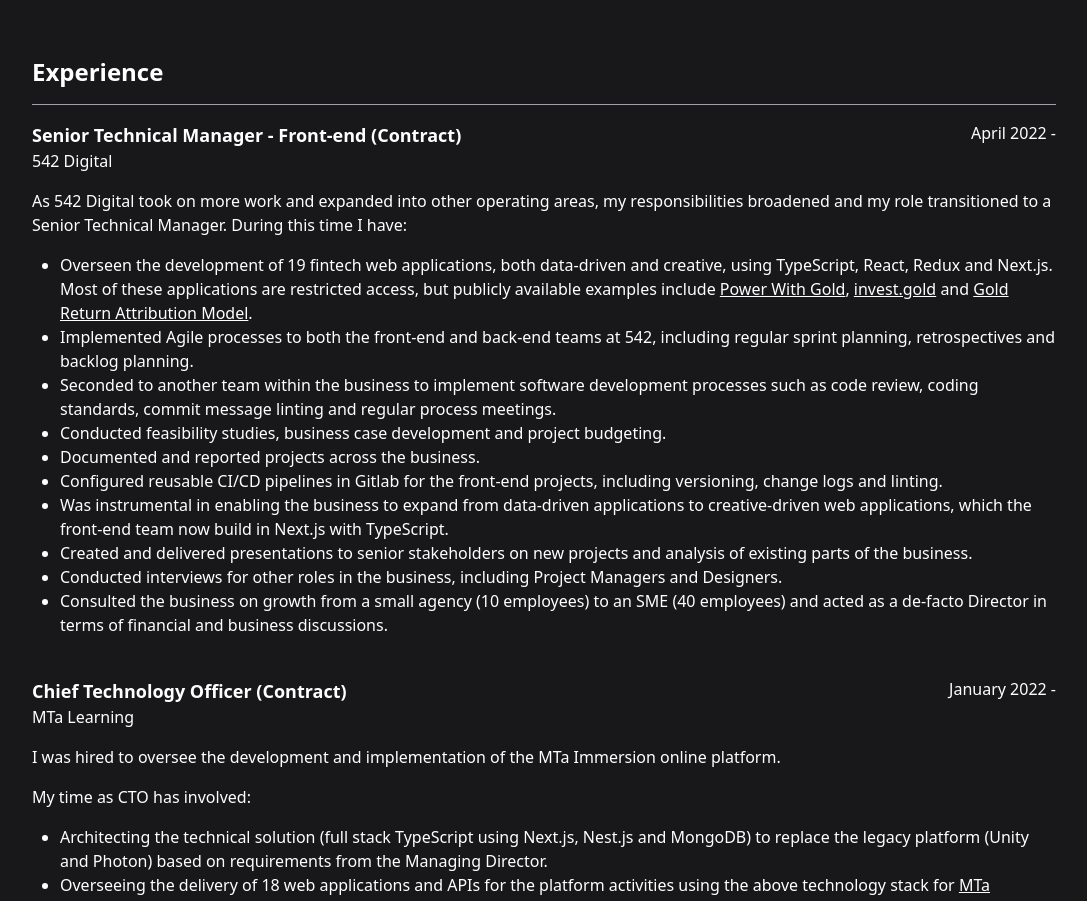
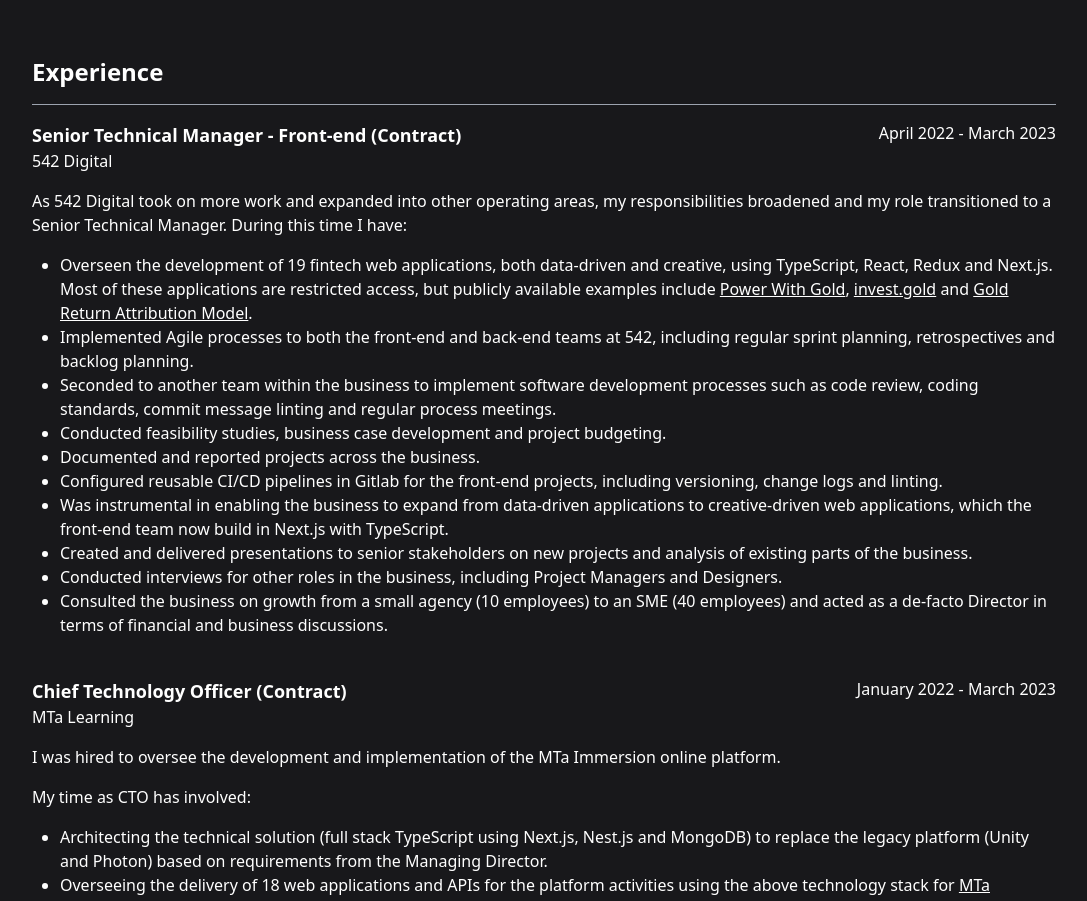
Before and after one commit to simonrose121/simon-rose.co.uk, a Next.js app: page / in a window 1280 px wide. Shown: the part 520-1421 px from the top of the page, without its empty margins (96-1183 px from the left). Built offline with nearby package versions, Linux system fonts and the light colour scheme.

Commit message:
feat: added end dates for mta and 542

```diff
--- a/content/experience.ts
+++ b/content/experience.ts
@@ -12,7 +12,7 @@
 		title: 'Senior Technical Manager - Front-end (Contract)',
 		place: '542 Digital',
 		placeUrl: 'https://542.digital/',
-		dates: 'April 2022 -',
+		dates: 'April 2022 - March 2023',
 		description: `
 As 542 Digital took on more work and expanded into other operating areas, my responsibilities broadened and my role transitioned to a Senior Technical Manager. During this time I have:
 - Overseen the development of 19 fintech web applications, both data-driven and creative, using TypeScript, React, Redux and Next.js. Most of these applications are restricted access, but publicly available examples include [Power With Gold](https://powerwithgold.mygoldguide.in/), [invest.gold](https://invest.gold/) and [Gold Return Attribution Model](https://www.gold.org/goldhub/tools/gold-return-attribution-model).
@@ -31,7 +31,7 @@
 		title: 'Chief Technology Officer (Contract)',
 		place: 'MTa Learning',
 		placeUrl: 'https://www.experientiallearning.org/',
-		dates: 'January 2022 -',
+		dates: 'January 2022 - March 2023',
 		description: `
 I was hired to oversee the development and implementation of the MTa Immersion online platform.
 
```
